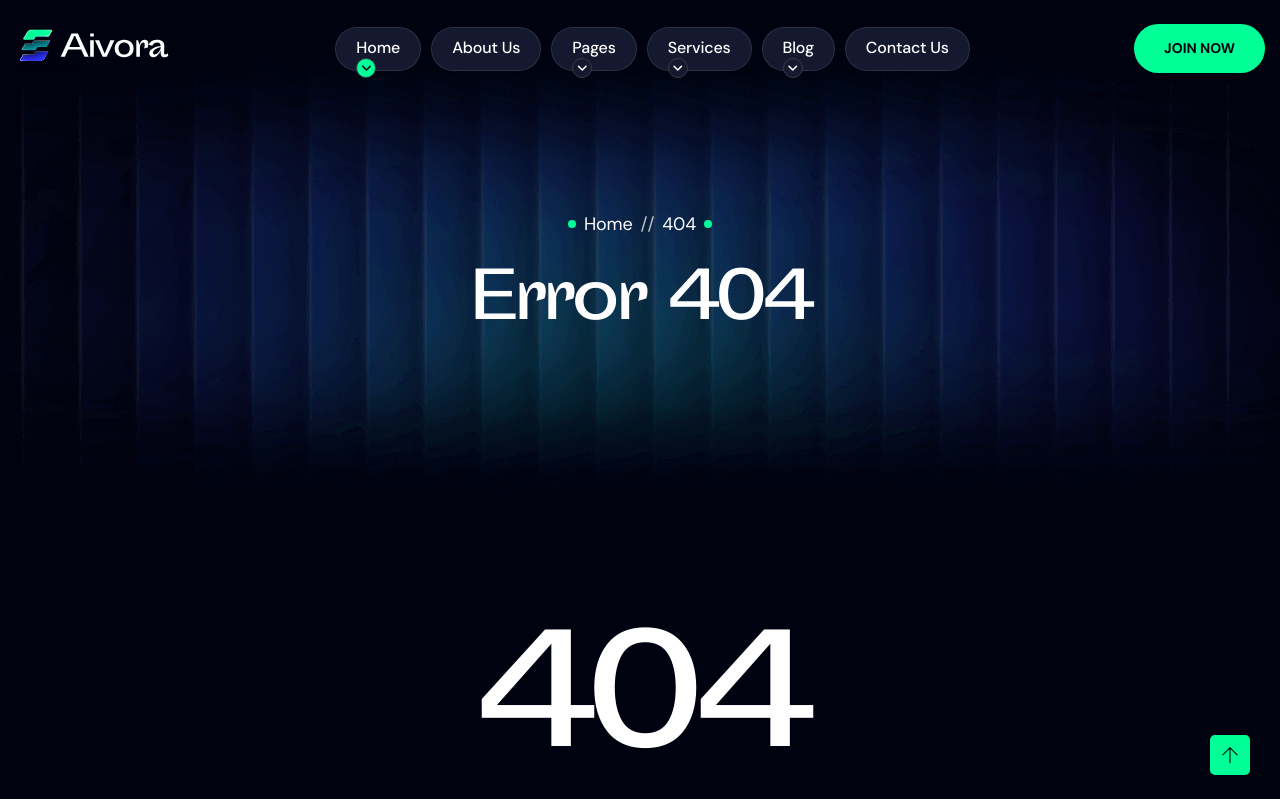
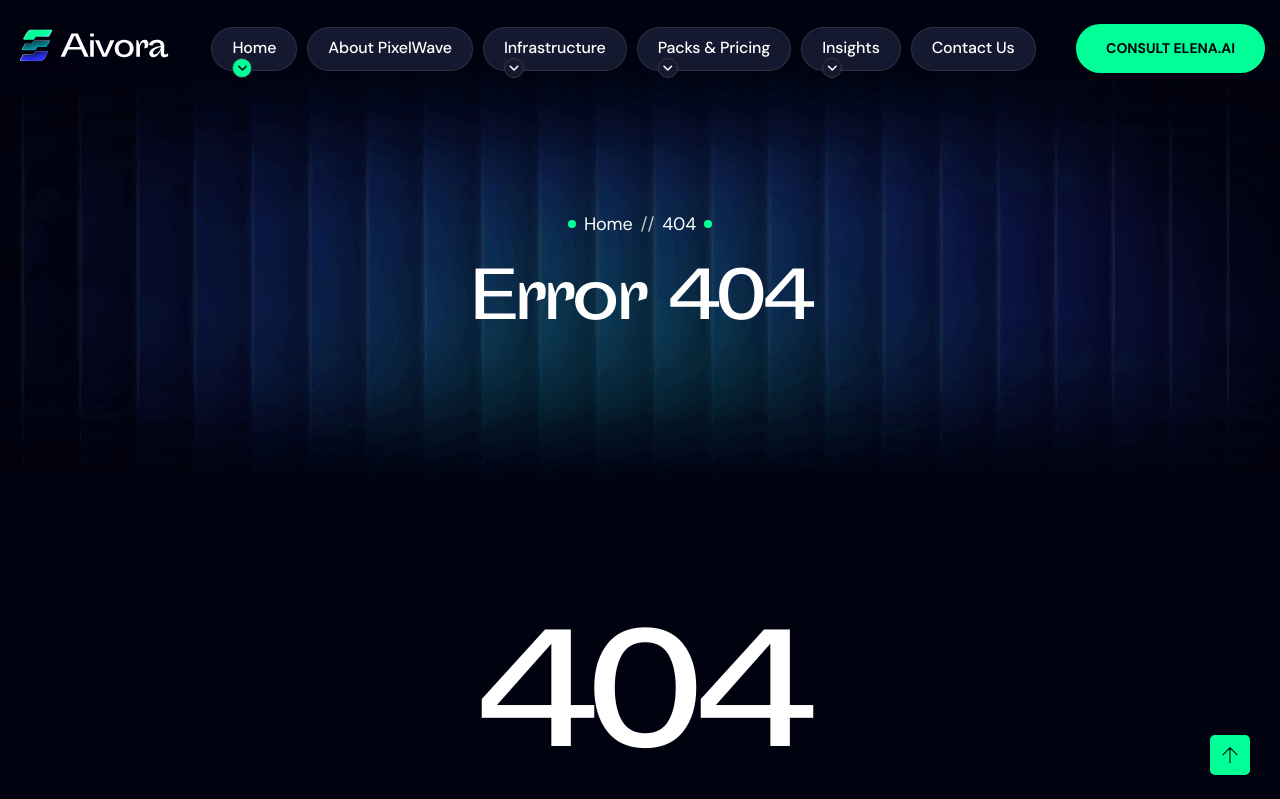
Before and after one commit to malinga-PW/pixelwave.lk, a React (Create React App) app: page /404 in a window 1280 px wide. Shown: the top 799 px of the page. Built offline with nearby package versions, Linux system fonts and the light colour scheme.

Commit message:
Update Header.tsx

```diff
--- a/src/components/Header/Header.tsx
+++ b/src/components/Header/Header.tsx
@@ -1,6 +1,6 @@
 import React, { useEffect, useRef, useState } from "react";
 import { Link } from "react-router-dom";
-import logo from "../../images/logo/logo.svg";
+import logo from "../../images/logo/logo.svg"; // Make sure to replace this SVG with the PixelWave logo
 import MegaMenu1 from "./MegaMenu1";
 import MegaMenuServices from "./MegaMenu2";
 import MobileMenu from "../MobileMenu/MobileMenu";
@@ -57,7 +57,7 @@ const Header: React.FC = () => {
             {/* Logo */}
             <div className="xb-header-logo">
               <Link to="/" className="logo1" onClick={handleClick}>
-                <img src={logo} alt="Logo" />
+                <img src={logo} alt="PixelWave AI Solutions" />
               </Link>
             </div>
 
@@ -72,17 +72,17 @@ const Header: React.FC = () => {
                     <ul className="submenu">
                       <li>
                         <Link to="/" onClick={handleClick}>
-                          <span>Ai Agency</span>
+                          <span>Enterprise AI</span>
                         </Link>
                       </li>
                       <li>
                         <Link to="/ai-marketing" onClick={handleClick}>
-                          <span>Ai Marketing</span>
+                          <span>Automated Workflows</span>
                         </Link>
                       </li>
                       <li>
                         <Link to="/ai-chatbot" onClick={handleClick}>
-                          <span>Ai Chatbot</span>
+                          <span>Hardware Engineering</span>
                         </Link>
                       </li>
                     </ul>
@@ -90,38 +90,39 @@ const Header: React.FC = () => {
 
                   <li>
                     <Link to="/about" onClick={handleClick}>
-                      <span>About Us</span>
+                      <span>About PixelWave</span>
                     </Link>
                   </li>
 
-                  {/* MegaMenu */}
+                  {/* MegaMenu - Pages */}
                   <li className="menu-item-has-children megamenu">
                     <Link to="#" onClick={handleClick}>
-                      <span>Pages</span>
+                      <span>Infrastructure</span>
                     </Link>
                     <MegaMenu1 />
                   </li>
 
+                  {/* MegaMenu - Services */}
                   <li className="menu-item-has-children megamenu">
                     <Link to="#" onClick={handleClick}>
-                      <span>Services</span>
+                      <span>Packs & Pricing</span>
                     </Link>
                     <MegaMenuServices />
                   </li>
 
                   <li className="menu-item-has-children">
                     <Link to="/blog" onClick={handleClick}>
-                      <span>Blog</span>
+                      <span>Insights</span>
                     </Link>
                     <ul className="submenu">
                       <li>
                         <Link to="/blog" onClick={handleClick}>
-                          <span>Blog</span>
+                          <span>Tech Blog</span>
                         </Link>
                       </li>
                       <li>
                         <Link to="/blog-details" onClick={handleClick}>
-                          <span>Blog Details</span>
+                          <span>Case Studies</span>
                         </Link>
                       </li>
                     </ul>
@@ -136,10 +137,10 @@ const Header: React.FC = () => {
               </nav>
             </div>
 
-            {/* Button */}
+            {/* Button - PixelWave CTA */}
             <div className="header-btn">
               <Link to="/contact" className="thm-btn" onClick={handleClick}>
-                Join Now
+                Consult Elena.AI
               </Link>
             </div>
 
@@ -165,7 +166,7 @@ const Header: React.FC = () => {
 
                 <div className="xb-logo-mobile xb-hide-xl">
                   <Link to="/" rel="home">
-                    <img src={logo} alt="Logo" />
+                    <img src={logo} alt="PixelWave AI Solutions" />
                   </Link>
                 </div>
 
@@ -173,7 +174,7 @@ const Header: React.FC = () => {
                   <form role="search" onSubmit={handleSubmit}>
                     <input
                       type="text"
-                      placeholder="Search..."
+                      placeholder="Search infrastructure..."
                       name="s"
                       className="search-field"
                     />
```
